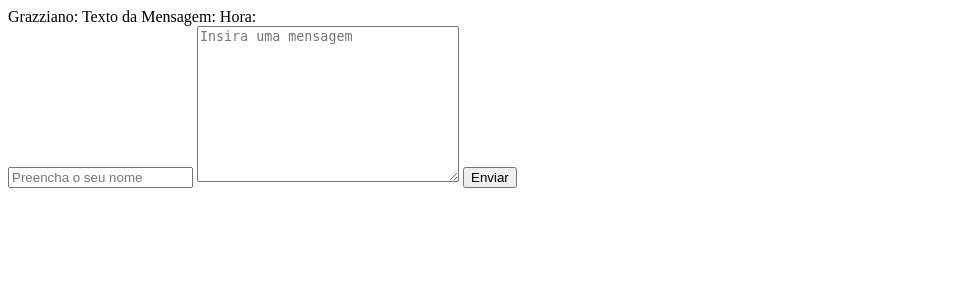
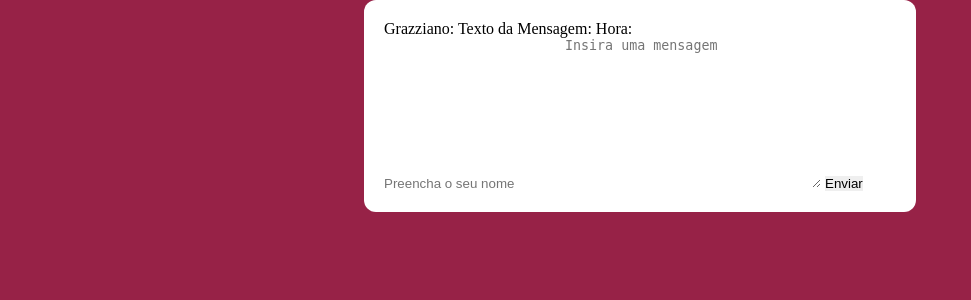
Before and after one commit to Grazziano/Chat, a PHP site: page / in a window 1280 px wide. Shown: the top 300 px of the page, without its empty margins (0-971 px from the left). Run offline with PHP 8.4, Linux system fonts and the light colour scheme.

Commit message:
Estilizando área do chat

```diff
--- a/estilos.css
+++ b/estilos.css
@@ -0,0 +1,20 @@
+* {
+    padding: 0;
+    margin: 0;
+    border: 0;
+}
+
+body {
+    background: #972247;
+}
+
+#conteudo {
+    width: 40%;
+    background: #fff;
+    margin: 0 auto;
+    padding: 20px;
+    border-radius: 12px;
+    -moz-border-radius: 12px;
+    -o-border-radius: 12px;
+    -webkit-border-radius: 12px;
+}
--- a/index.php
+++ b/index.php
@@ -6,6 +6,8 @@
     <meta name="viewport" content="width=device-width, initial-scale=1.0">
     <meta http-equiv="X-UA-Compatible" content="ie=edge">
     <title>Chat</title>
+
+    <link rel="stylesheet" href="estilos.css">
 </head>
 
 <body>
```
